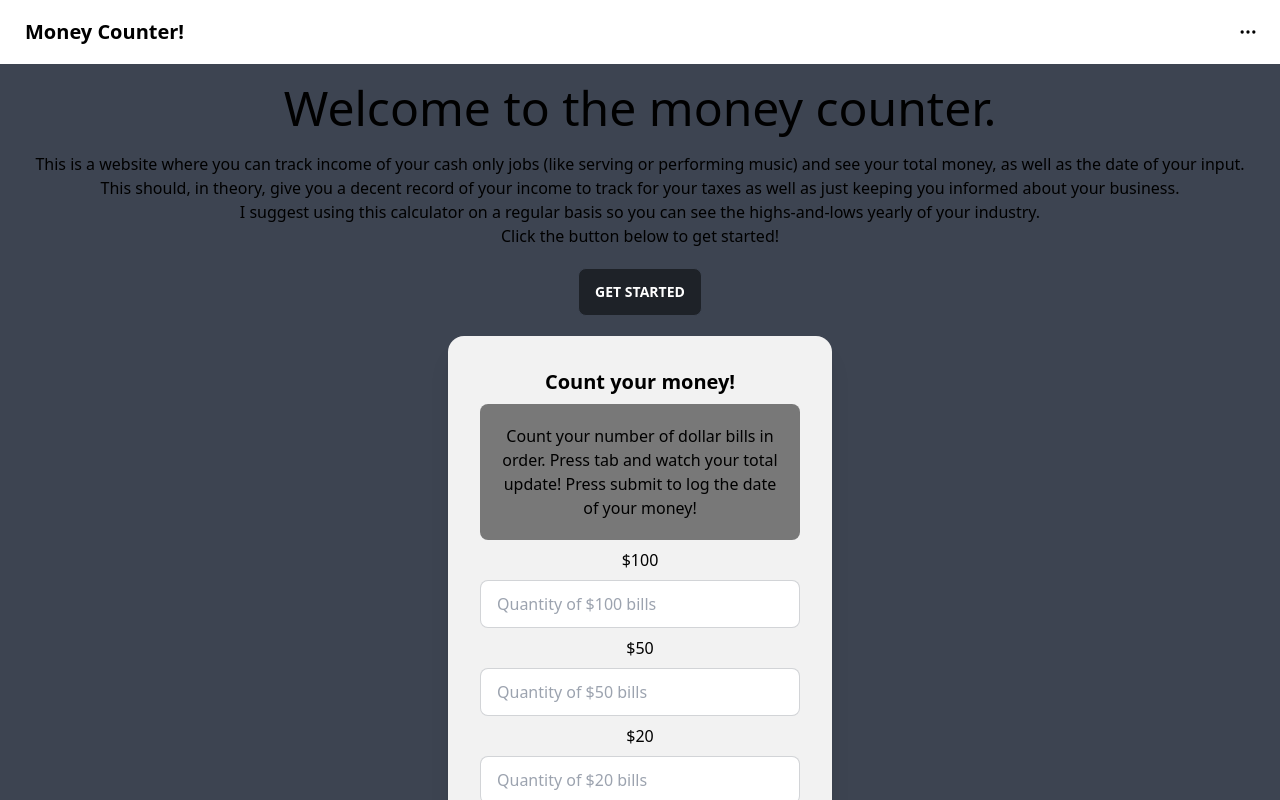
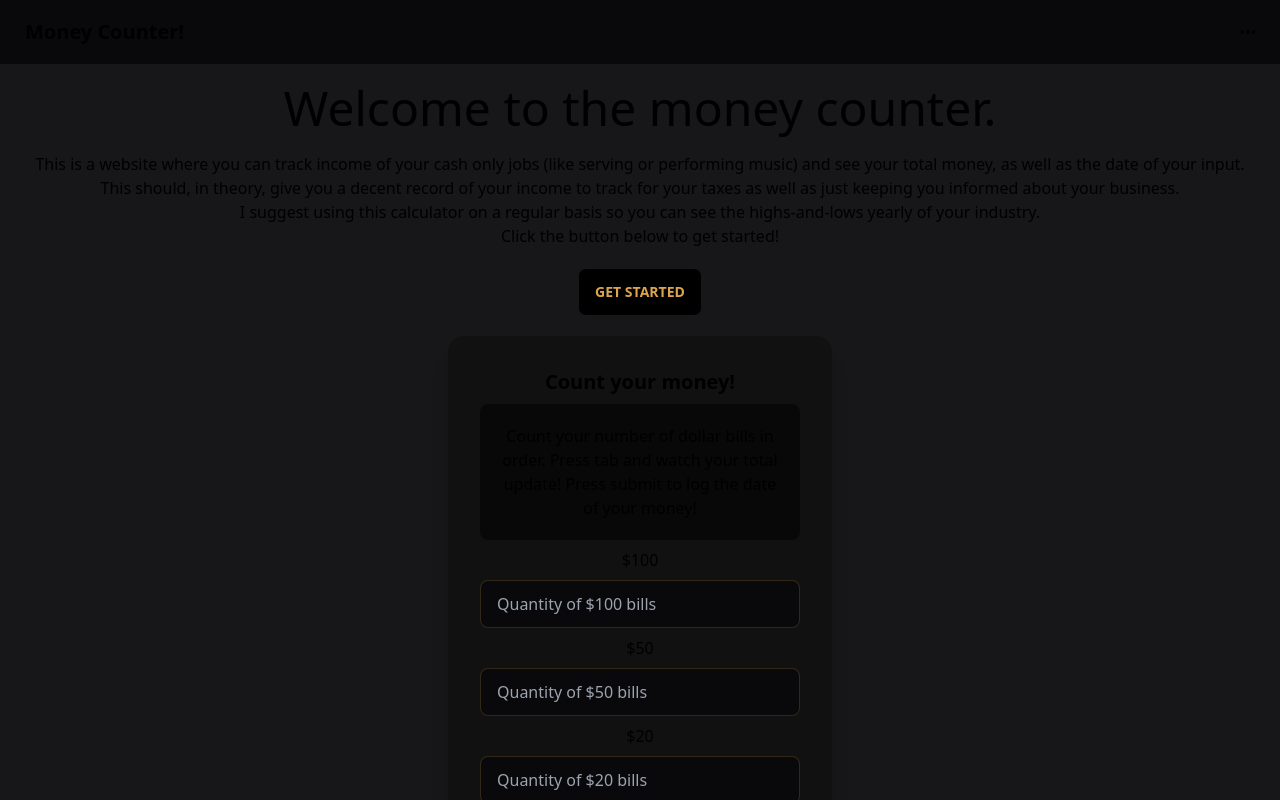
Before and after one commit to Nealium104/gig-econ, a Next.js app: page / in a window 1280 px wide. Both pictures are taken after a click on the button "GET STARTED". Shown: the top 800 px of the page. Built offline with nearby package versions, Linux system fonts and the light colour scheme.

Commit message:
added some margin to the component

```diff
--- a/src/components/InputForm.js
+++ b/src/components/InputForm.js
@@ -17,8 +17,8 @@ export default function InputForm() {
 
   return (
     <>
-      <div className="flex justify-center">
-        <div className="card w-96 bg-base-200 shadow-xl">
+      <div className="flex justify-center pb-5">
+        <div className="card w-96 bg-black/25 shadow-xl">
           <form className="card-body">
             <h2 className="card-title justify-center">Count your money!</h2>
             <p className="bg-black/50 rounded-lg p-5">Count your number of dollar bills in order. Press tab and watch your total update! Press submit to log the date of your money!</p>
--- a/src/pages/index.js
+++ b/src/pages/index.js
@@ -19,10 +19,12 @@ export default function Home() {
         <p>This should, in theory, give you a decent record of your income to track for your taxes as well as just keeping you informed about your business.</p>
         <p>I suggest using this calculator on a regular basis so you can see the highs-and-lows yearly of your industry.</p>
         <h2>Click the button below to get started!</h2>
-        <button className='btn bg-black/50 my-5' id='showInputForm' onClick={handleButtonClick}>Get Started</button>
-        <Conditional showWhen={canShow}>
-          <InputForm />
-        </Conditional>
+        <button className='btn bg-black my-5' id='showInputForm' onClick={handleButtonClick}>Get Started</button>
+        <div>
+          <Conditional className="py-4" showWhen={canShow}>
+            <InputForm />
+          </Conditional>
+        </div>
         </div>
     </main>
   )
--- a/tailwind.config.js
+++ b/tailwind.config.js
@@ -15,4 +15,14 @@ module.exports = {
     },
   },
   plugins: [require("daisyui")],
+  daisyui: {
+    styled: true,
+    themes: ["luxury",],
+    base: false,
+    utils:true,
+    logs: true,
+    rtl: false,
+    prefix: "",
+    darkTheme: "luxury"
+  }
 }
```
